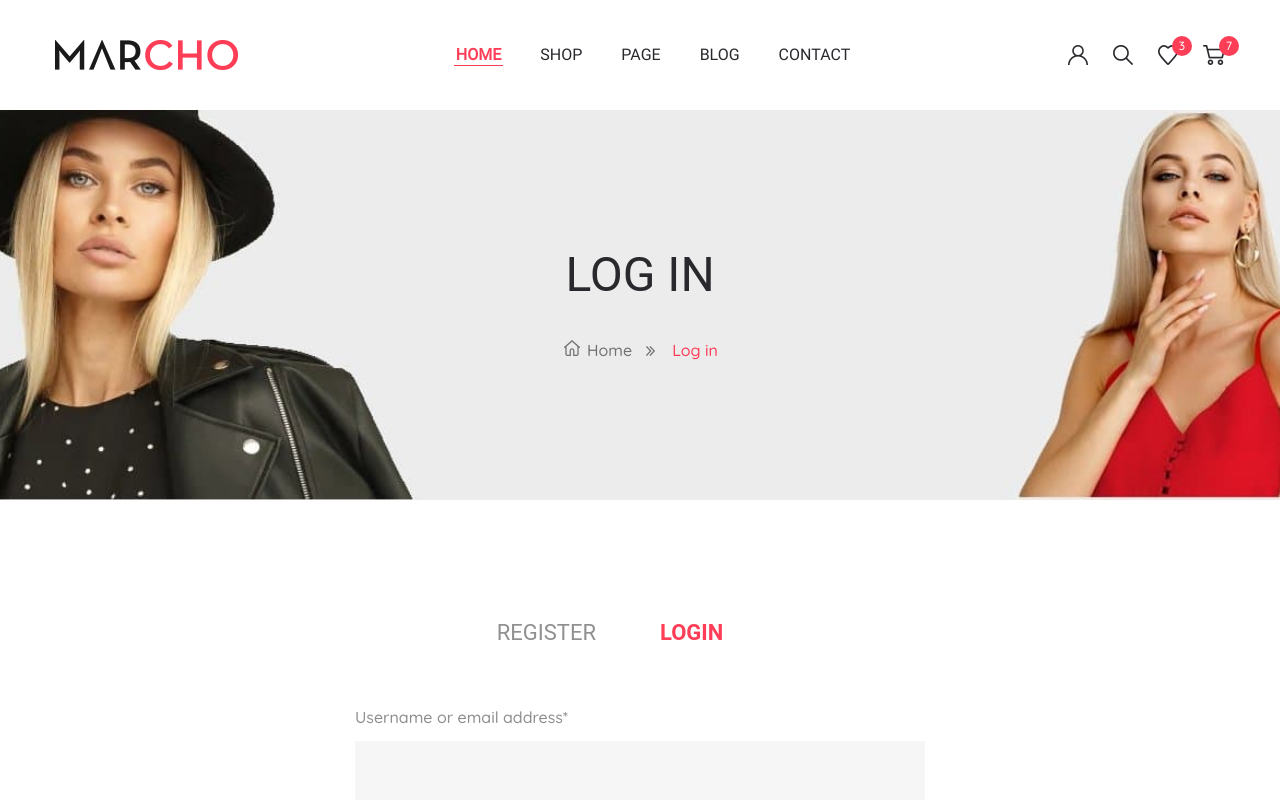
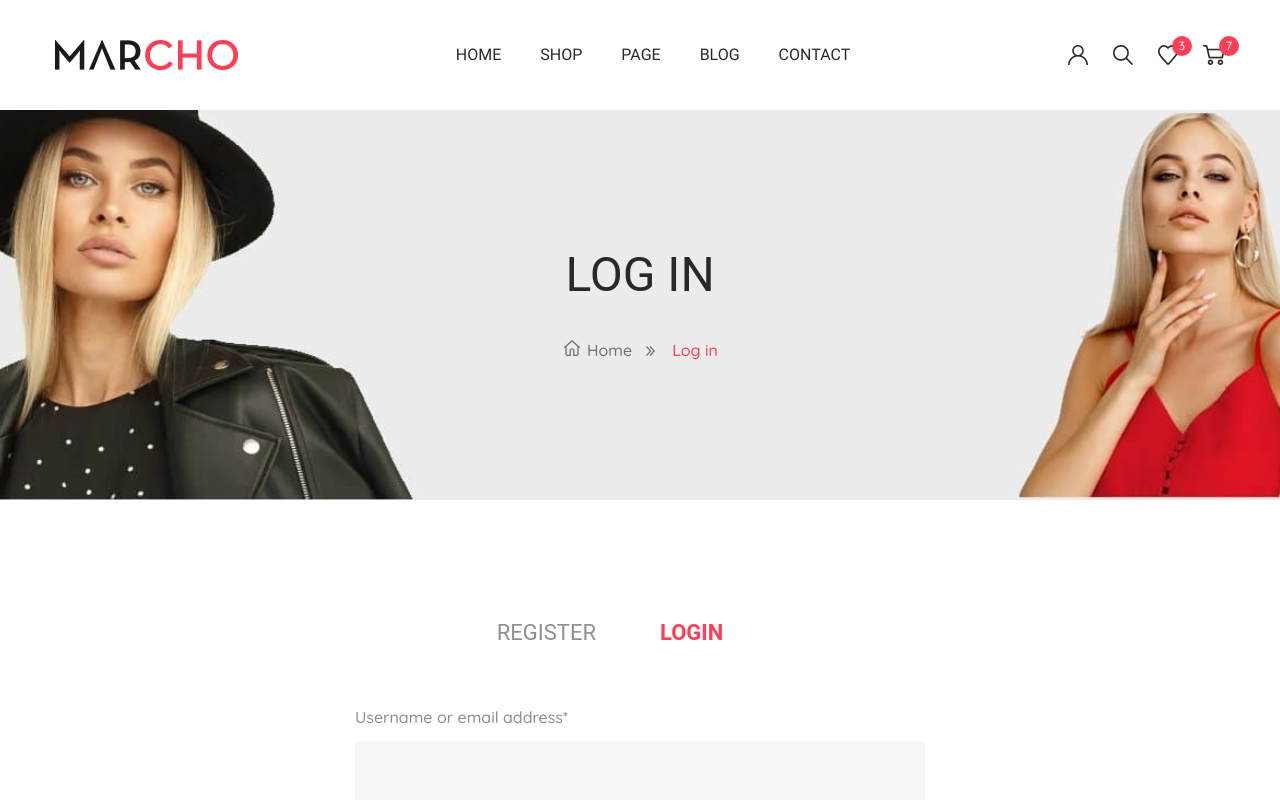
Before and after one commit to splcell/marcho, a plain HTML site: page login.html in a window 1280 px wide. Shown: the top 800 px of the page. Drawn offline with Linux system fonts and the light colour scheme.

Commit message:
Update login.html

```diff
--- a/login.html
+++ b/login.html
@@ -25,7 +25,7 @@
                     </button>
                     <ul class="menu__list">
                         <li class="menu__list-item">
-                            <a href="#" class="menu__list-link menu__list-link--active">HOME</a>
+                            <a href="index.html" class="menu__list-link">HOME</a>
                         </li>
                         <li class="menu__list-item">
                             <a href="shop-page.html" class="menu__list-link">SHOP</a>
```
